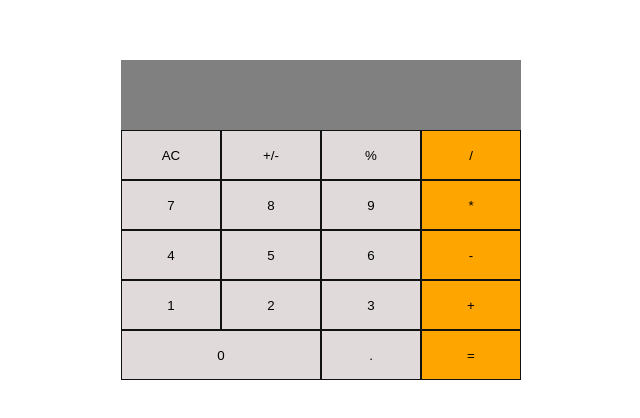
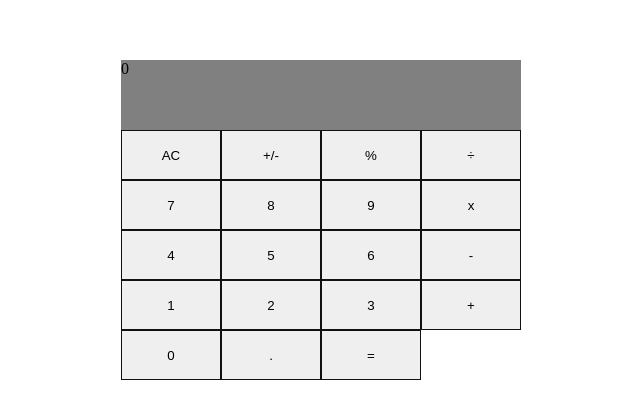
Before and after one commit to kennyegun24/math-magician, a React (Create React App) app: page / in a window 1280 px wide. Shown: the part 180-598 px from the top of the page, without its empty margins (319-959 px from the left). Built offline with nearby package versions, Linux system fonts and the light colour scheme.

Commit message:
Add events to make calculator work

```diff
--- a/src/components/Calculator.js
+++ b/src/components/Calculator.js
@@ -1,37 +1,38 @@
 import './calculator.css';
 import React from 'react';
+import calculate from '../logic/calculate';
 
 class Calculator extends React.Component {
   constructor(pro) {
     super(pro);
-    this.keys = {};
+    this.keys = ['AC', '+/-', '%', '÷', '7', '8', '9', 'x', '4', '5', '6', '-', '1', '2', '3', '+', '0', '.', '='];
+
+    this.state = {
+      total: '0',
+      next: null,
+      operation: null,
+    };
+  }
+
+  onCalculate = (e) => {
+    const btnName = e.target.innerText;
+
+    const calc = calculate(this.state, btnName);
+    this.setState(calc);
   }
 
   render() {
+    const { total, next } = this.state;
     return (
       <section className="calcSection">
         <div className="calculator">
-          <div className="screen" />
+          <div className="screen">
+            <p className="screenCalc">
+              {next || total || 0 }
+            </p>
+          </div>
           <div className="arithmetics">
-            <button type="button" className="ash numbers border">AC</button>
-            <button type="button" className="ash numbers border">+/-</button>
-            <button type="button" className="ash numbers border">%</button>
-            <button type="button" className="orange numbers border">/</button>
-            <button type="button" className="ash numbers border">7</button>
-            <button type="button" className="ash numbers border">8</button>
-            <button type="button" className="ash numbers border">9</button>
-            <button type="button" className="orange numbers border">*</button>
-            <button type="button" className="ash numbers border">4</button>
-            <button type="button" className="ash numbers border">5</button>
-            <button type="button" className="ash numbers border">6</button>
-            <button type="button" className="orange numbers border">-</button>
-            <button type="button" className="ash numbers border">1</button>
-            <button type="button" className="ash numbers border">2</button>
-            <button type="button" className="ash numbers border">3</button>
-            <button type="button" className="orange numbers border">+</button>
-            <button type="button" className="ash zero border">0</button>
-            <button type="button" className="ash numbers border">.</button>
-            <button type="button" className="orange numbers border">=</button>
+            {this.keys.map((key) => <button key={key} onClick={this.onCalculate} type="button" className="numbers border">{key}</button>)}
           </div>
         </div>
       </section>
```
